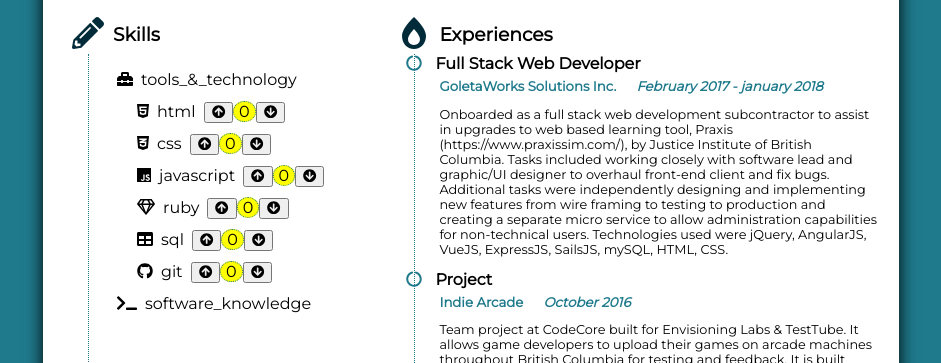
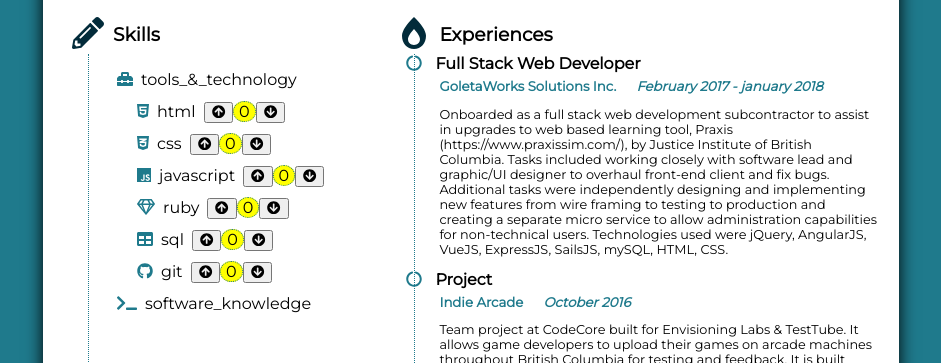
Before and after one commit to QuickStyles/react_resume, a React (Create React App) app: page / in a window 1280 px wide. Shown: the part 156-519 px from the top of the page, without its empty margins (169-1110 px from the left). Built offline with nearby package versions, Linux system fonts and the light colour scheme.

Commit message:
update item icon color

```diff
--- a/src/components/SkillsList/ListItem/list-item.css
+++ b/src/components/SkillsList/ListItem/list-item.css
@@ -24,5 +24,5 @@
 .list-item .icon-wrapper {
 	position: relative;
 	left: -1em;
-	color: var(--icon-color);
+	color: var(--secondary-color);
 }
```
